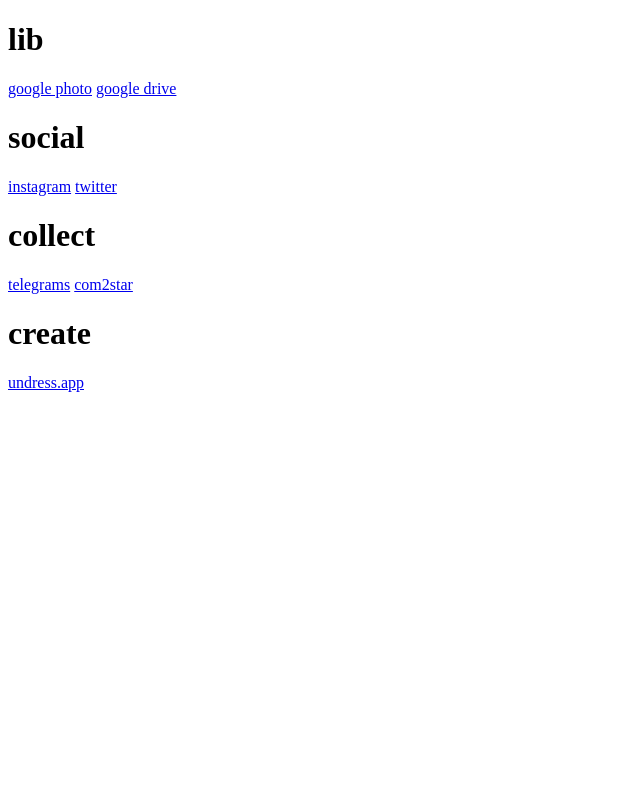
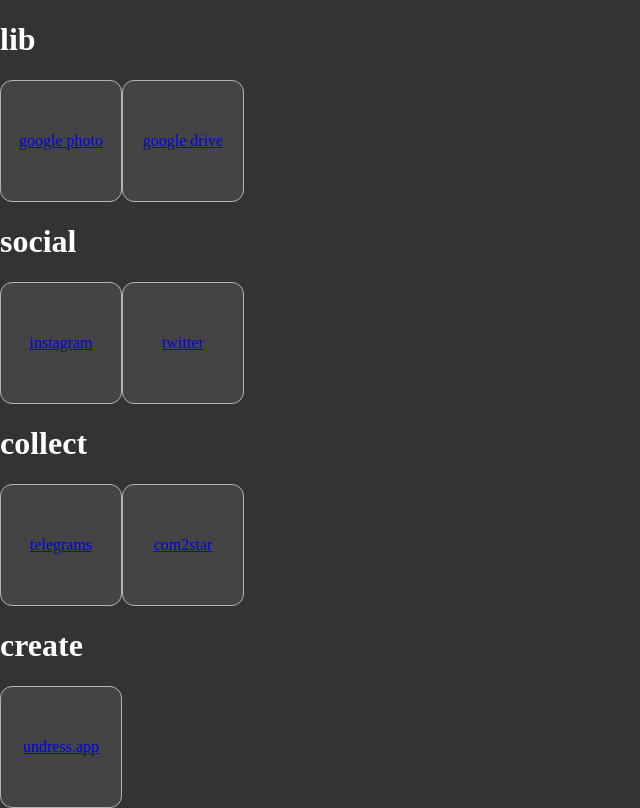
Before and after one commit to ddf65581/ddf65581.github.io, a plain HTML site: page index.html in a window 1280 px wide. Shown: the whole page, without its empty margins (0-640 px from the left). Drawn offline with Linux system fonts and the light colour scheme.

Commit message:
Update index.html

```diff
--- a/index.html
+++ b/index.html
@@ -1,30 +1,61 @@
 <!DOCTYPE html>
 <html>
   <head>
+    <style>
+      body {
+        background-color: #333333;
+        margin: 0;
+        padding: 0;
+        color: #ffffff;
+      }
 
+      nav {
+        display: flex;
+        flex-wrap: wrap;
+      }
+
+      a {
+        width: 120px;
+        height: 120px;
+        display: flex;
+        flex-direction: column;
+        justify-content: center;
+        align-items: center;
+        gap: 12px;
+        border: 1px solid #b3b3b3;
+        border-radius: 12px;
+        background-color: #444444;
+        transition: background-color 0.2s;
+      }
+
+      a:hover {
+        background-color: #555555;
+      }
+    </style>
   </head>
+
   <body>
     <h1>lib</h1>
     <nav>
-      <a href="https://photos.google.com">google photo</a>
-      <a href="https://drive.google.com">google drive</a>
+      <a href="https://photos.google.com" target="_blank">google photo</a>
+      <a href="https://drive.google.com" target="_blank">google drive</a>
     </nav>
 
     <h1>social</h1>
     <nav>
-      <a href="https://instagram.com">instagram</a>
-      <a href="https://twitter.com">twitter</a>
+      <a href="https://instagram.com" target="_blank">instagram</a>
+      <a href="https://twitter.com" target="_blank">twitter</a>
     </nav>
 
     <h1>collect</h1>
     <nav>
-      <a href="https://docs.google.com/document/d/14vTUzveI8OBtTFNpW9Gjap1r42ObUO6ZQuuX3YoqM4w/edit?usp=sharing">telegrams</a>
-      <a href="https://fan-topia.com">com2star</a>
+      <a href="https://docs.google.com/document/d/14vTUzveI8OBtTFNpW9Gjap1r42ObUO6ZQuuX3YoqM4w/edit?usp=sharing" target="_blank">telegrams</a>
+      <a href="https://fan-topia.com" target="_blank">com2star</a>
     </nav>
 
     <h1>create</h1>
     <nav>
-      <a href="https://undress.app/edit">undress.app</a>
+      <a href="https://undress.app/edit" target="_blank">undress.app</a>
     </nav>
   </body>
 </html>
```
